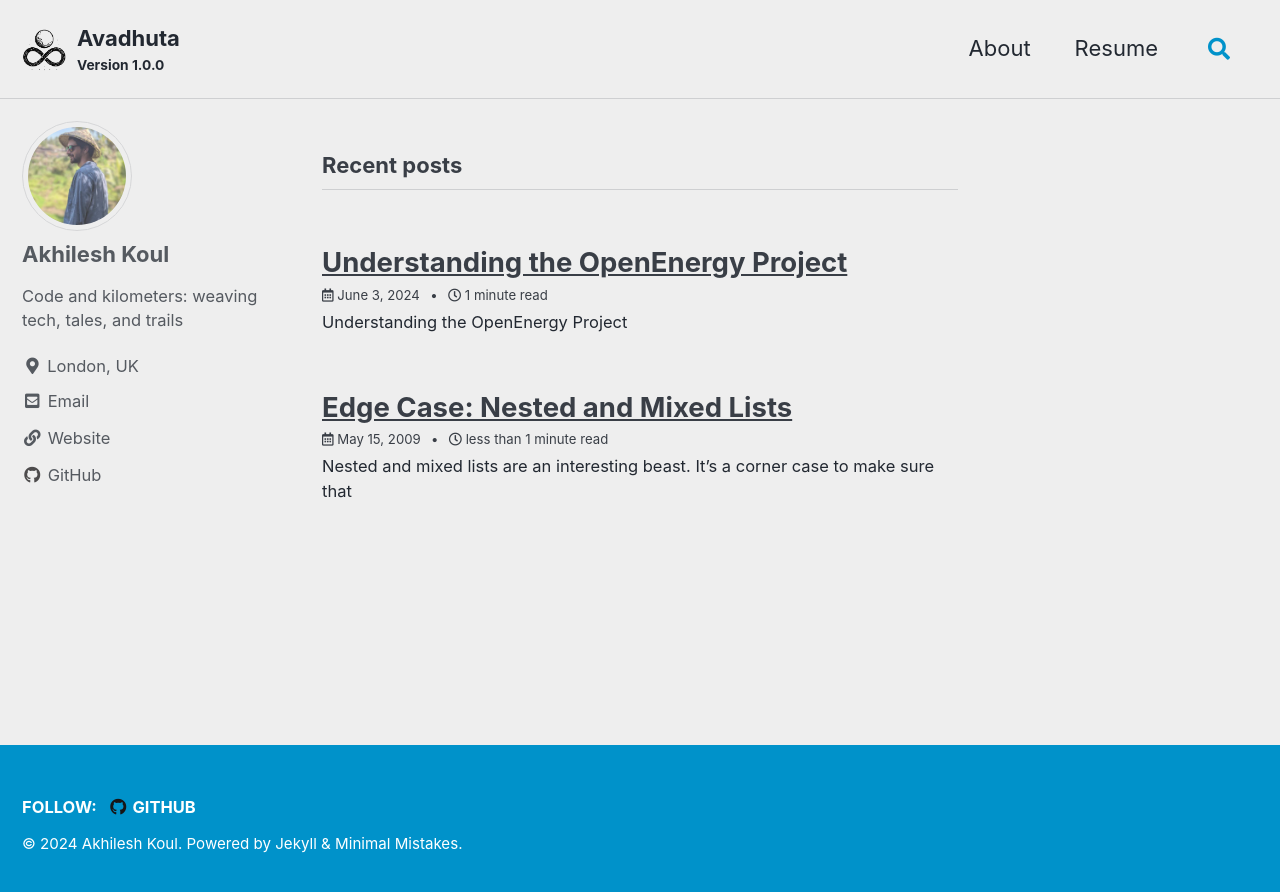
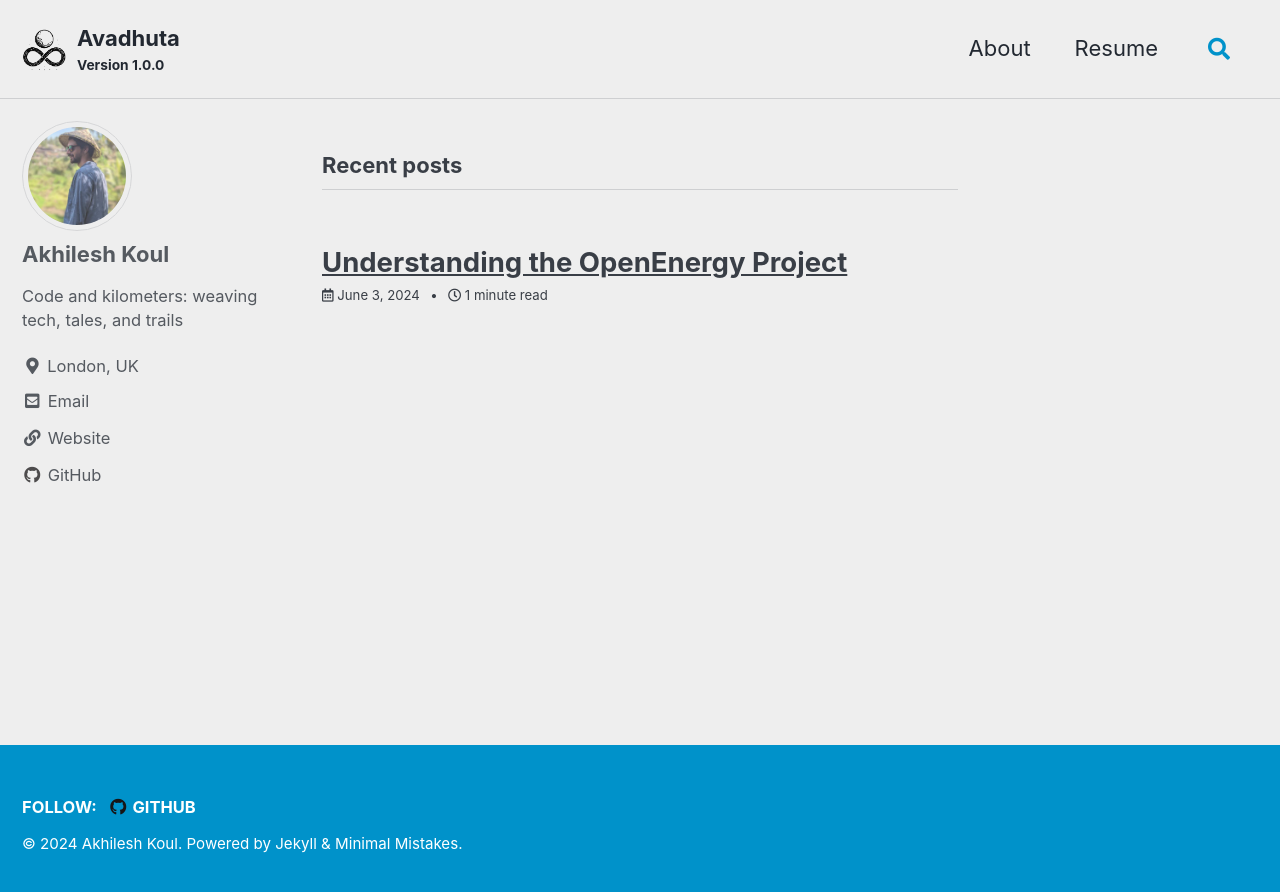
Before and after one commit to koulakhilesh/koulakhilesh.github.io, a Jekyll site: the page built from index.html, in a window 1280 px wide. Shown: the top 892 px of the page. Built offline with Jekyll 4.4.1, drawn with Linux system fonts in a browser that asks for light colours; cached includes are drawn as plain includes; the list of posts is cut into pages by our own code; some of the changed lines change nothing that is shown.

Commit message:
trying my luck with the post

```diff
--- a/_posts/2009-05-15-edge-case-nested-and-mixed-lists.md
+++ /dev/null
@@ -1,66 +0,0 @@
----
-title: "Edge Case: Nested and Mixed Lists"
-categories:
-  - Edge Case
-tags:
-  - content
-  - css
-  - edge case
-  - lists
-  - markup
----
-
-Nested and mixed lists are an interesting beast. It's a corner case to make sure that
-
-* Lists within lists do not break the ordered list numbering order
-* Your list styles go deep enough.
-
-### Ordered -- Unordered -- Ordered
-
-1. ordered item
-2. ordered item
-   * **unordered**
-   * **unordered**
-     1. ordered item
-     2. ordered item
-3. ordered item
-4. ordered item
-
-### Ordered -- Unordered -- Unordered
-
-1. ordered item
-2. ordered item
-   * **unordered**
-   * **unordered**
-     * unordered item
-     * unordered item
-3. ordered item
-4. ordered item
-
-### Unordered -- Ordered -- Unordered
-
-* unordered item
-* unordered item
-  1. ordered
-  2. ordered
-     * unordered item
-     * unordered item
-* unordered item
-* unordered item
-
-### Unordered -- Unordered -- Ordered
-
-* unordered item
-* unordered item
-  * unordered
-  * unordered
-    1. **ordered item**
-    2. **ordered item**
-* unordered item
-* unordered item
-
-### Task Lists
-
-- [x] Finish my changes
-- [ ] Push my commits to GitHub
-- [ ] Open a pull request
--- a/_posts/2024-06-03-understanding-the-openenergy-project.md
+++ b/_posts/2024-06-03-understanding-the-openenergy.md
@@ -14,7 +14,6 @@
   - Community Project
   - Data Science
 ---
-# Understanding the OpenEnergy Project
 
 ![OpenEnergy Logo](https://github.com/koulakhilesh/OpenEnergy/blob/master/images/logo_oe.png)
 
```
